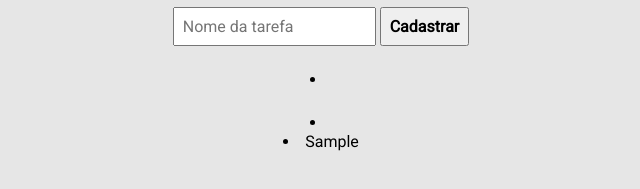
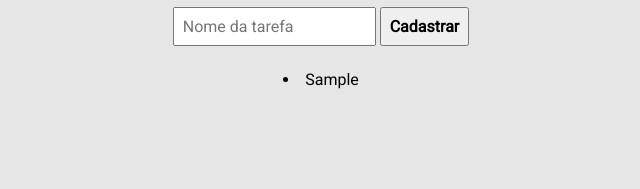
Before and after one commit to rachelpeppedev/exercicio_modulo_9, a plain HTML site: page index.html in a window 1280 px wide. Both pictures are taken after typing "Sample" into the empty fields and a click on the button "Cadastrar". Shown: the part 155-344 px from the top of the page, without its empty margins (319-959 px from the left). Drawn offline with nearby package versions, Linux system fonts and the light colour scheme.

Commit message:
Ajustando elementos da lista

```diff
--- a/index.html
+++ b/index.html
@@ -18,9 +18,6 @@
             <button type="submit">Cadastrar</button>
         </form>
         <ul>
-            <li>
-                <div class="lista-tarefa"></div>
-            </li>
         </ul>
         <script src="https://code.jquery.com/jquery-3.7.1.min.js"></script>
         <script src="./main.js"></script>
--- a/main.js
+++ b/main.js
@@ -4,8 +4,7 @@ $(document).ready(function() {
         e.preventDefault();
 
         const novaTarefa = $('#inserir-tarefa').val();
-        const novoItem = $('<li></li>');
-        $(`<li>${novaTarefa}</li>`).appendTo(novoItem);
+        const novoItem = $(`<li>${novaTarefa}</li>`);
         $(novoItem).appendTo('ul');
         $('li').click(function () {
             $(this).addClass("lista-tarefa");
```
